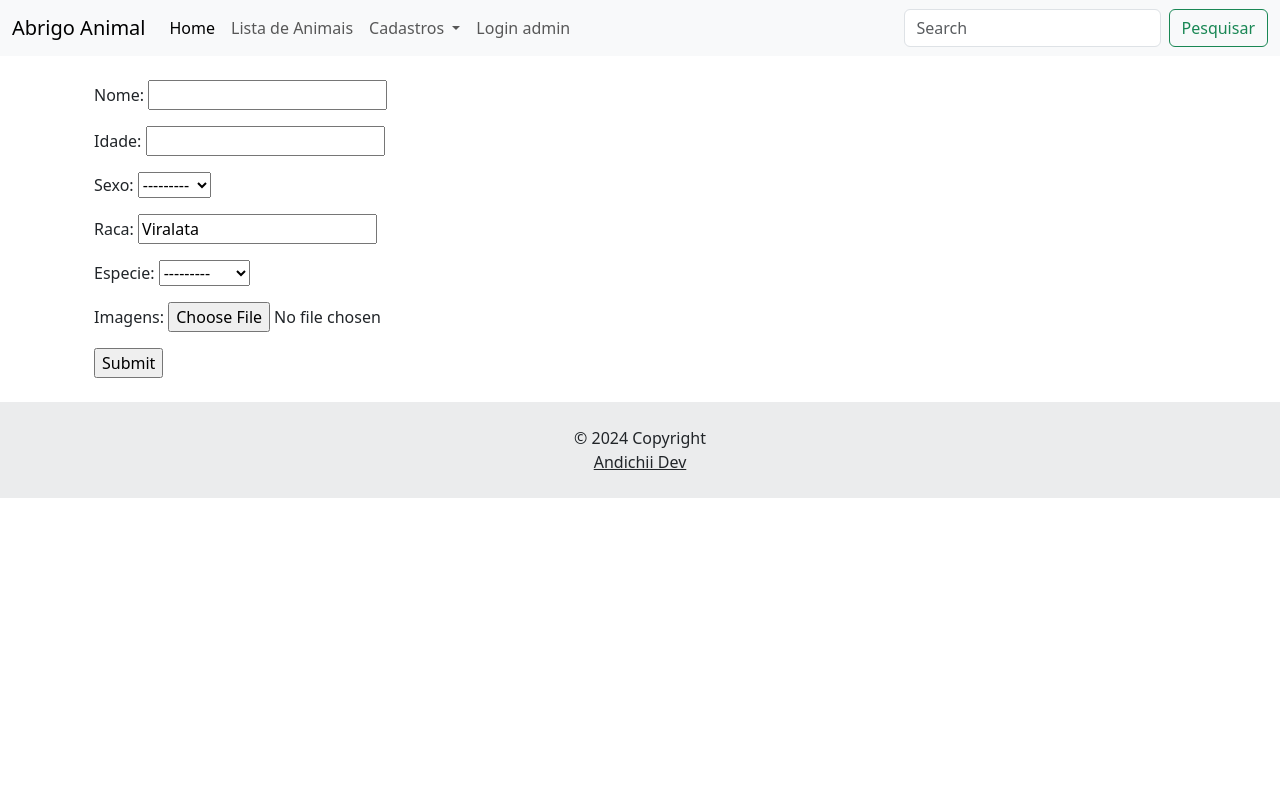
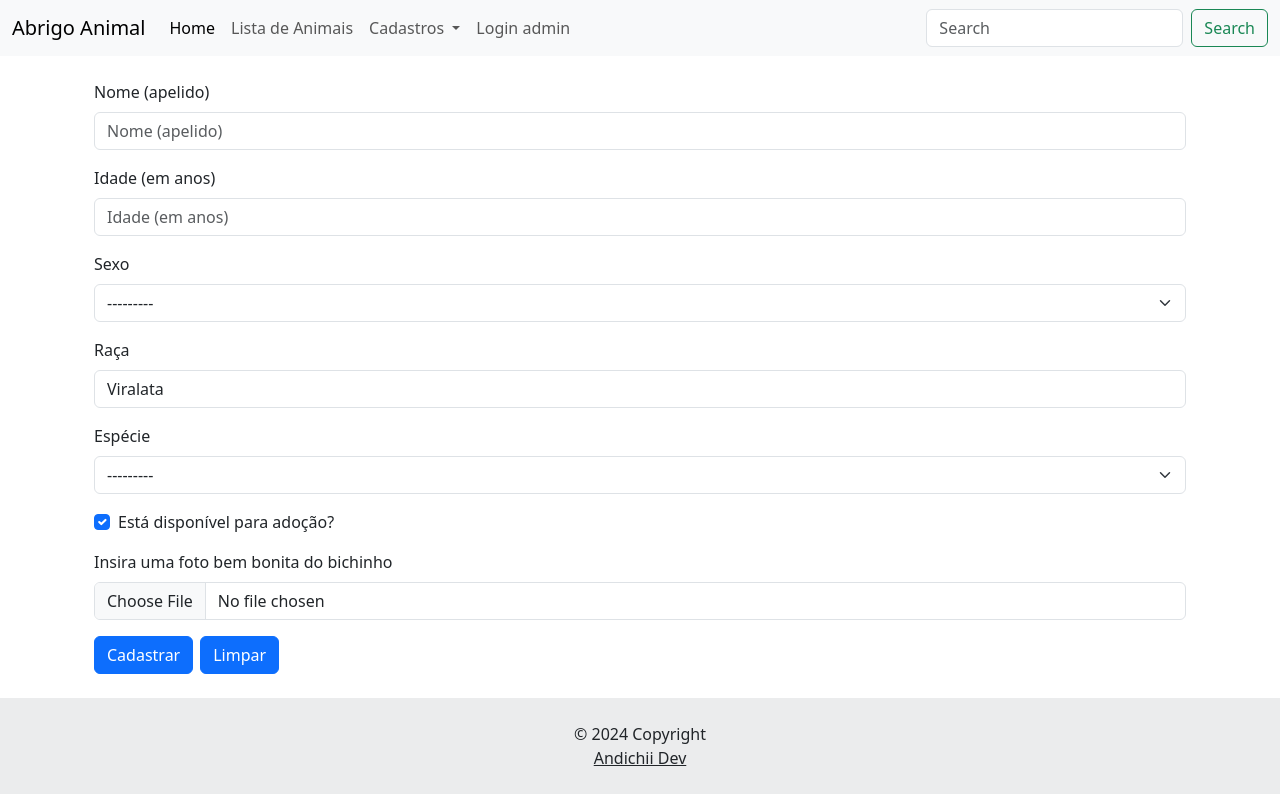
Before and after one commit to Andiichi/abrigo_animal, a Django app: page /cadastro_animal/ in a window 1280 px wide. Run offline with Django 5.2, Linux system fonts and the light colour scheme; some libraries are stand-ins or nearby versions.

Commit message:
feat: algumas melhorias e mudanças no forms, models e admin django

```diff
--- a/requirements.txt
+++ b/requirements.txt
@@ -1,6 +1,9 @@
 asgiref==3.8.1
-Django==5.1.2
+beautifulsoup4==4.12.3
+Django==4.2.16
+django-bootstrap-v5==1.0.11
 django-bootstrap5==24.3
 pillow==10.4.0
+soupsieve==2.6
 sqlparse==0.5.1
 tzdata==2024.2
--- a/site_abrigo/forms.py
+++ b/site_abrigo/forms.py
@@ -2,6 +2,23 @@ from django import forms
 from .models import CadastroAnimal
 
 class FormCadastroDeAnimal(forms.ModelForm):
-   class Meta:
-       model = CadastroAnimal
-       fields = "__all__"
+    class Meta:
+        model = CadastroAnimal
+        fields = ['nome', 'idade','sexo','raca', 'especie', 'disponivel_para_adocao', 'imagens']
+        labels = {
+            'nome': 'Nome (apelido)',  # Alterando a label do campo 'nome'
+            'idade': 'Idade (em anos)',  # Alterando a label do campo 'idade'
+            'sexo': 'Sexo',
+            'raca': 'Raça',
+            'especie': 'Espécie',
+            'disponivel_para_adocao': 'Está disponível para adoção?',
+            'imagens': 'Insira uma foto bem bonita do bichinho',
+        }
+        widgets = {
+            'nome': forms.TextInput(attrs={'class': 'form-control', "required": True}),
+            'idade': forms.NumberInput(attrs={'class': 'form-control'}),
+            'especie': forms.Select(attrs={"required": True}),
+            'raca': forms.TextInput(attrs={'class': 'form-control'}),
+            'disponivel_para_adocao': forms.CheckboxInput(attrs={'class': 'form-check-input', "required": True}),
+
+        }
--- a/site_abrigo/models.py
+++ b/site_abrigo/models.py
@@ -27,7 +27,9 @@ class CadastroAnimal(models.Model):
     raca = models.CharField(unique=False, null=True, blank=True, default='Viralata', max_length=80)
     especie = models.CharField(null=False, blank=False, max_length=1, choices=ESPECIES)
     imagens = models.ImageField(upload_to=upload_to, null=True, blank=True)
+    data_criacao = models.DateTimeField(auto_now_add=True)
+    disponivel_para_adocao = models.BooleanField(default=True)
 
 
     def __str__(self):
-        return f'{self.nome} - {self.especie}'
+        return f'Nome: {self.nome} - Espécie: {self.especie}'
--- a/site_abrigo/templates/cadastro_animal.html
+++ b/site_abrigo/templates/cadastro_animal.html
@@ -1,14 +1,31 @@
 {% extends 'base.html' %}
-
+{% load bootstrap5 %}
 {% block content %}
 
 <div class="container mx-auto p-4">
+    {% if sucesso %}
+    <div class="alert alert-success" role="alert">
+        Animal cadastrado com sucesso!
+    </div>
+    {% endif %}
 
-    <form method="post" action="" enctype="multipart/form-data">
+    {% if error %}
+    <div class="alert alert-danger" role="alert">
+        {{ error }}
+    </div>
+    {% endif %}
+
+    <form method="post" enctype="multipart/form-data">
         {% csrf_token %}
-        {{ form.as_p }}
-        <input type="submit" name="submit">
+
+        {% bootstrap_form form %}
+
+        <div class="btn-group gap-2 " role="group">
+            <button type="submit" class="btn btn-primary rounded">Cadastrar</button>
+            <button type="reset" name="submit" class="btn btn-primary rounded ">Limpar</button>
+        </div>
     </form>
+
 </div>
 
 
--- a/site_abrigo/templates/detalhe_animal.html
+++ b/site_abrigo/templates/detalhe_animal.html
@@ -14,8 +14,8 @@
             <h5 class="card-title">{{ animal.nome }}</h5>
             <p class="card-text">Idade: {{ animal.idade }} anos</p>
             <p class="card-text">Raça: {{ animal.raca }}</p>
-            <p class="card-text">Sexo: {{ animal.get_sexo_display }}</p>
-            <p class="card-text">Espécie: {{ animal.get_especie_display }}</p>
+            <p class="card-text">Sexo: {{ animal.sexo }}</p>
+            <p class="card-text">Espécie: {{ animal.especie }}</p>
         </div>
     </div>
 
--- a/site_abrigo/templates/nav.html
+++ b/site_abrigo/templates/nav.html
@@ -34,10 +34,21 @@
         </li>
 
       </ul>
-      <form class="d-flex" role="search">
-        <input class="form-control me-2" type="search" placeholder="Search" aria-label="Search">
-        <button class="btn btn-outline-success" type="submit">Pesquisar</button>
-      </form>
+
+
+      <!-- #pesquisar animal por palavra chave -->
+      <form class="d-flex" role="search" method="POST">
+        {% csrf_token %}
+        <input
+           class="form-control me-2"
+           type="search"
+           placeholder="Search"
+           name="search_query"
+           required aria-label="Search"
+        >
+        <button class="btn btn-outline-success" type="submit">Search</button>
+       </form>
+
     </div>
   </div>
 </nav>
--- a/site_abrigo/views.py
+++ b/site_abrigo/views.py
@@ -35,19 +35,31 @@ def cadastro_pessoa(request):
     return HttpResponse("<h1>ABRIGO DE ANIMAIS ! TESTE DE VIEW 'cadastro_pessoa'</h1>")
 
 def cadastro_animal(request):
-   form = FormCadastroDeAnimal()
-   uploads = CadastroAnimal.objects.all()
+    form = FormCadastroDeAnimal()
+    uploads = CadastroAnimal.objects.all()
 
-   if request.method == "POST":
-       form = FormCadastroDeAnimal(request.POST, request.FILES)
-       if form.is_valid():
-           form.save()
-           return redirect("home")
-       else:
-           # Feedback de erro (opcional)
-           return render(request, "cadastro_animal.html", context={"form": form, "uploads": uploads, "error": "Formulário inválido"})
+    if request.method == "POST":
+        form = FormCadastroDeAnimal(request.POST, request.FILES)
+        if form.is_valid():  # Valida se o formulário está correto
+            form.save()  # Salva o novo animal no banco de dados
+            # Define a variável de sucesso para exibir a mensagem no template
+            sucesso = True
+            contexto = {
+                'form': FormCadastroDeAnimal(),  # Reseta o formulário após o envio
+                'uploads': uploads,
+                'sucesso': sucesso  # Indica que o cadastro foi bem-sucedido
+            }
+            return render(request, "cadastro_animal.html", contexto)
+        else:
+            # Se o formulário não for válido, retorna com os erros
+            return render(request, "cadastro_animal.html", {
+                'form': form,
+                'uploads': uploads,
+                'error': "Formulário inválido"
+            })
 
-   return render(request, "cadastro_animal.html", context={"form": form, "uploads": uploads})
+    # Renderiza a página inicialmente ou se não houver POST
+    return render(request, "cadastro_animal.html", {'form': form, 'uploads': uploads})
 
 def gestao_doacao(request):
     return HttpResponse("<h1>ABRIGO DE ANIMAIS ! TESTE DE VIEW 'gestao_doacao'</h1>")
```
Also changed, not shown: site_abrigo/admin.py (+4 -3 lines), db.sqlite3, site_abrigo/migrations/0005_cadastroanimal_data_criacao_and_more.py (added), uploads/imagens/Alegre/viralata-3.jpg (added), uploads/imagens/Fofinha/viralata-4.jpg (added), uploads/imagens/Lala/gato_persa.jpg (added), uploads/imagens/Lala/gato_persa_SuAKRVy.jpg (added), uploads/imagens/arthur/porquinho_arthur.jpg (added), uploads/imagens/aura/gato_siames.jpg (added), uploads/imagens/gugu/sao_bernado_gugu.jpg (added).
